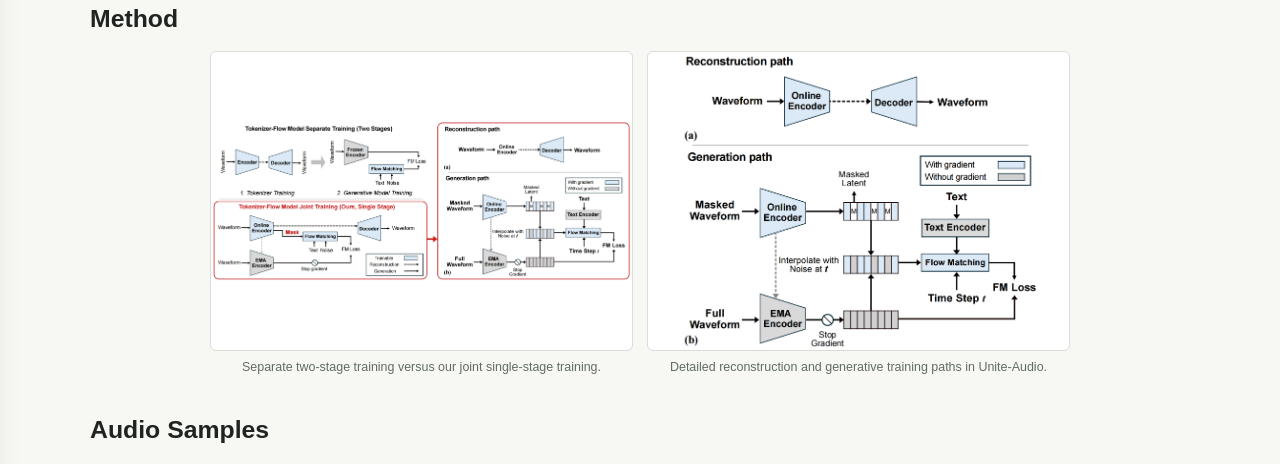
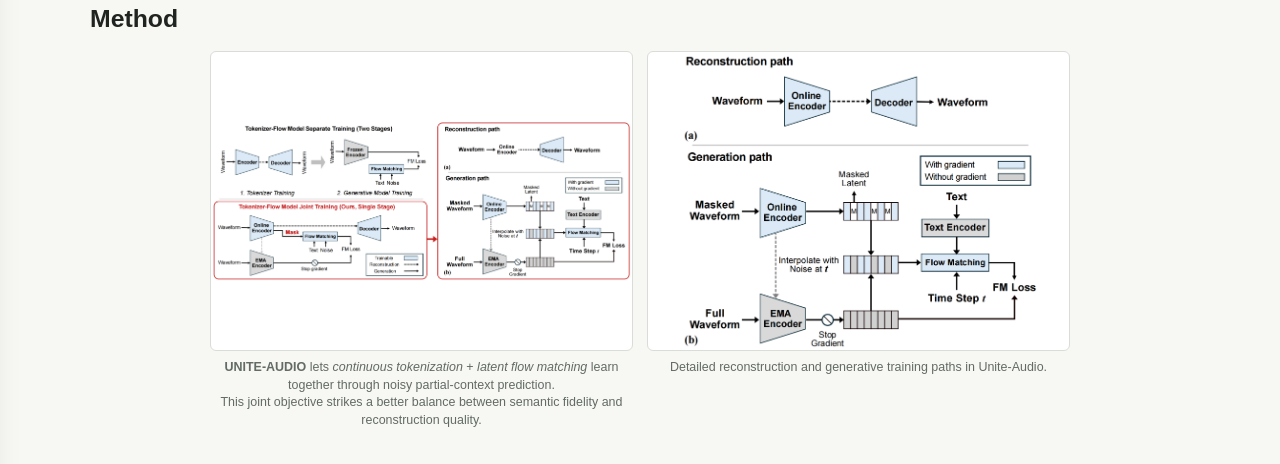
Before and after one commit to RunwuShi/Unite-Audio, a plain HTML site: page docs/index.html in a window 1280 px wide. Shown: the part 263-727 px from the top of the page. Drawn offline with Linux system fonts and the light colour scheme.

Commit message:
Update method overview caption

```diff
--- a/docs/index.html
+++ b/docs/index.html
@@ -106,10 +106,14 @@
           <figure class="method-figure">
             <img
               class="method-figure-image"
-              src="assets/method-overview.png"
-              alt="Comparison of separate two-stage training and the proposed joint single-stage training framework"
+              src="assets/fig_total_01.png"
+              alt="UNITE-AUDIO jointly learns continuous tokenization and latent flow matching"
             />
-            <figcaption>Separate two-stage training versus our joint single-stage training.</figcaption>
+            <figcaption>
+              <strong>UNITE-AUDIO</strong> lets <em>continuous tokenization</em> +
+              <em>latent flow matching</em> learn together through noisy partial-context prediction.<br />
+              This joint objective strikes a better balance between semantic fidelity and reconstruction quality.
+            </figcaption>
           </figure>
           <figure class="method-figure">
             <img
```
